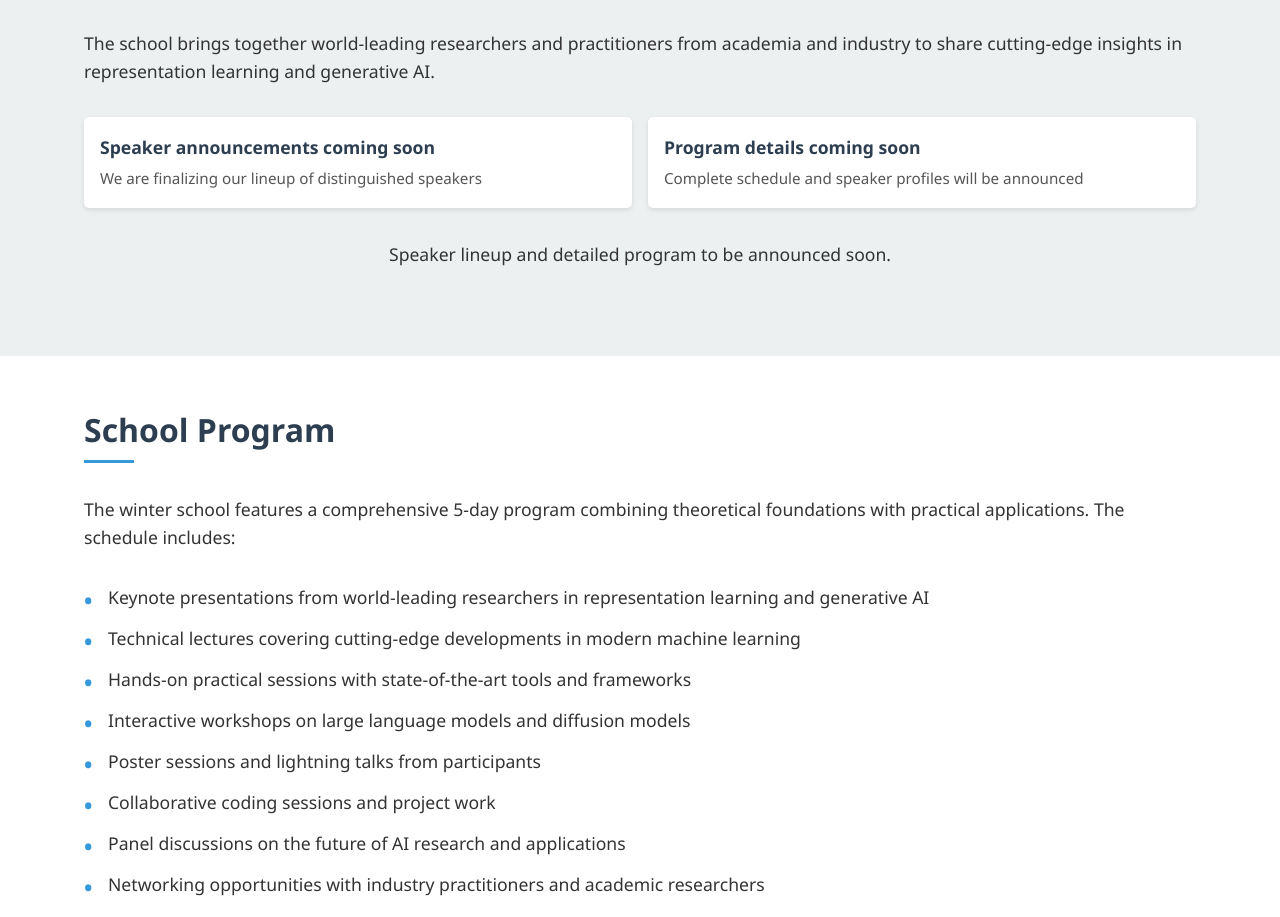
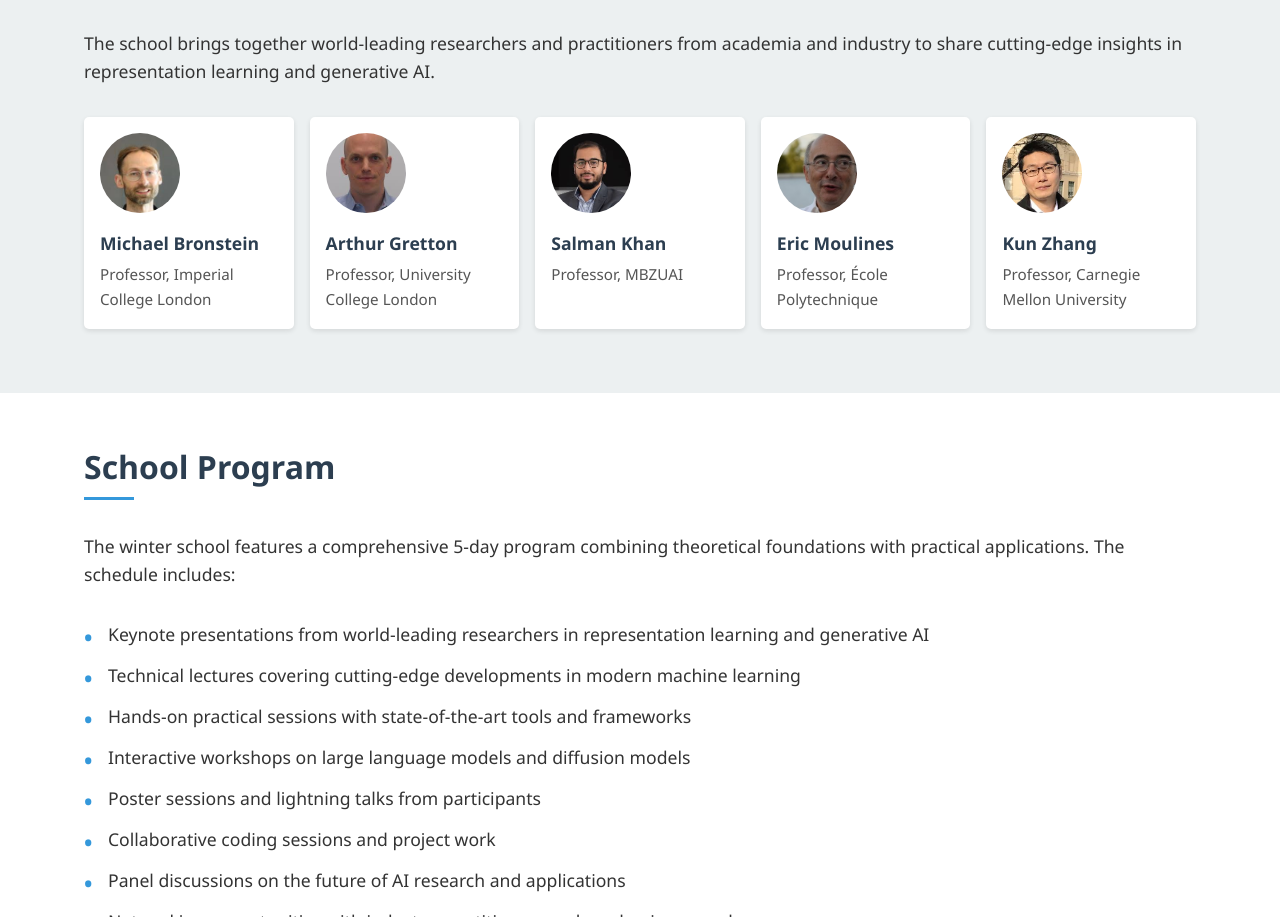
Before and after one commit to mbzuai-ml-ws/mbzuai-ml-ws.github.io, a plain HTML site: page index.html in a window 1280 px wide. Shown: the part 2111-3028 px from the top of the page. Drawn offline with Linux system fonts and the light colour scheme.

Commit message:
Update speaker section in index.html with profiles and images of confirmed speakers

```diff
--- a/index.html
+++ b/index.html
@@ -403,16 +403,31 @@
 
             <div class="participants">
                 <div class="participant">
-                    <strong>Speaker announcements coming soon</strong>
-                    <span>We are finalizing our lineup of distinguished speakers</span>
+                    <img src="michael-bronstein.jpeg" style="width: 80px; height: 80px; border-radius: 50%; object-fit: cover; margin-bottom: 0.5rem;">
+                    <strong>Michael Bronstein</strong>
+                    <span>Professor, Imperial College London</span>
                 </div>
                 <div class="participant">
-                    <strong>Program details coming soon</strong>
-                    <span>Complete schedule and speaker profiles will be announced</span>
+                    <img src="arthur-gretton.jpeg" alt="Arthur Gretton" style="width: 80px; height: 80px; border-radius: 50%; object-fit: cover; margin-bottom: 0.5rem;">
+                    <strong>Arthur Gretton</strong>
+                    <span>Professor, University College London</span>
+                </div>
+                <div class="participant">
+                    <img src="salman-khan.jpeg" alt="Salman Khan" style="width: 80px; height: 80px; border-radius: 50%; object-fit: cover; margin-bottom: 0.5rem;">
+                    <strong>Salman Khan</strong>
+                    <span>Professor, MBZUAI</span>
+                </div>
+                <div class="participant">
+                    <img src="eric-moulines.jpeg" alt="Eric Moulines" style="width: 80px; height: 80px; border-radius: 50%; object-fit: cover; margin-bottom: 0.5rem;">
+                    <strong>Eric Moulines</strong>
+                    <span>Professor, École Polytechnique</span>
+                </div>
+                <div class="participant">
+                    <img src="kun-zhang.jpeg" alt="Kun Zhang" style="width: 80px; height: 80px; border-radius: 50%; object-fit: cover; margin-bottom: 0.5rem;">
+                    <strong>Kun Zhang</strong>
+                    <span>Professor, Carnegie Mellon University</span>
                 </div>
             </div>
-
-            <p style="margin-top: 2rem; text-align: center;">Speaker lineup and detailed program to be announced soon.</p>
         </div>
     </section>
 
```
Also changed, not shown: arthur-gretton.jpeg (added), michael-bronstein.jpeg (added), salman-khan.jpeg (added).
